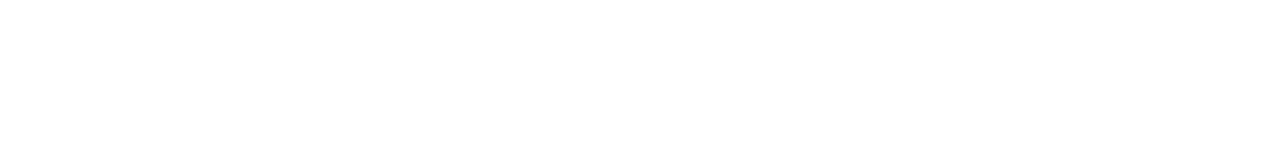
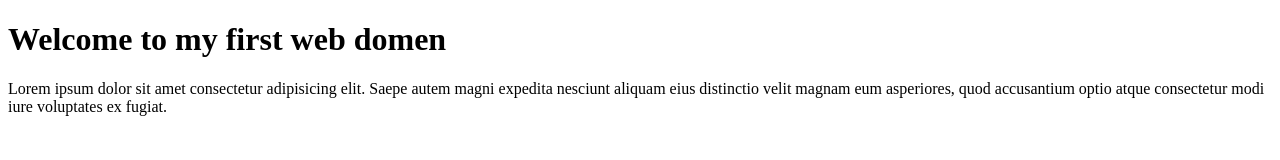
Before and after one commit to Zohirjonn/gitttttt, a plain HTML site: page index.html in a window 1280 px wide. Drawn offline with Linux system fonts and the light colour scheme.

Commit message:
added h1 tag and p tag

```diff
--- a/index.html
+++ b/index.html
@@ -9,9 +9,9 @@
 
 </head>
 <body>
+    <h1>Welcome to my first web domen</h1>
 
-
-
+    <p>Lorem ipsum dolor sit amet consectetur adipisicing elit. Saepe autem magni expedita nesciunt aliquam eius distinctio velit magnam eum asperiores, quod accusantium optio atque consectetur modi iure voluptates ex fugiat.</p>
 
     <script src="./script.js"></script>
 </body>
```
